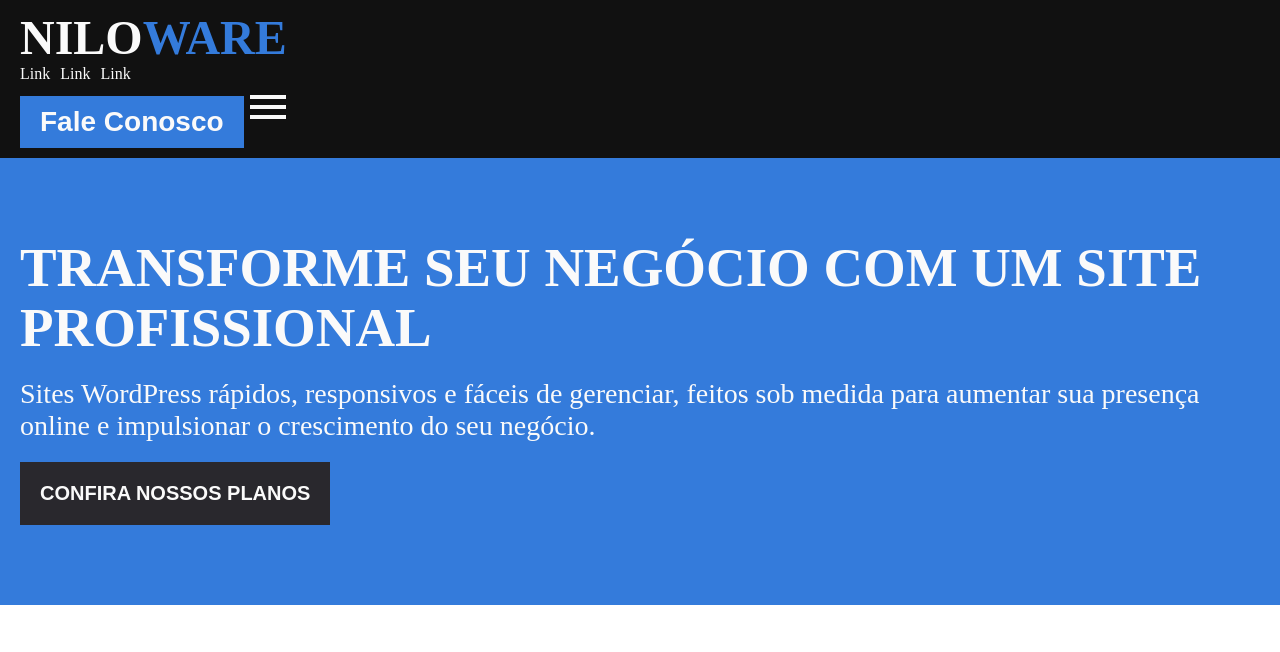
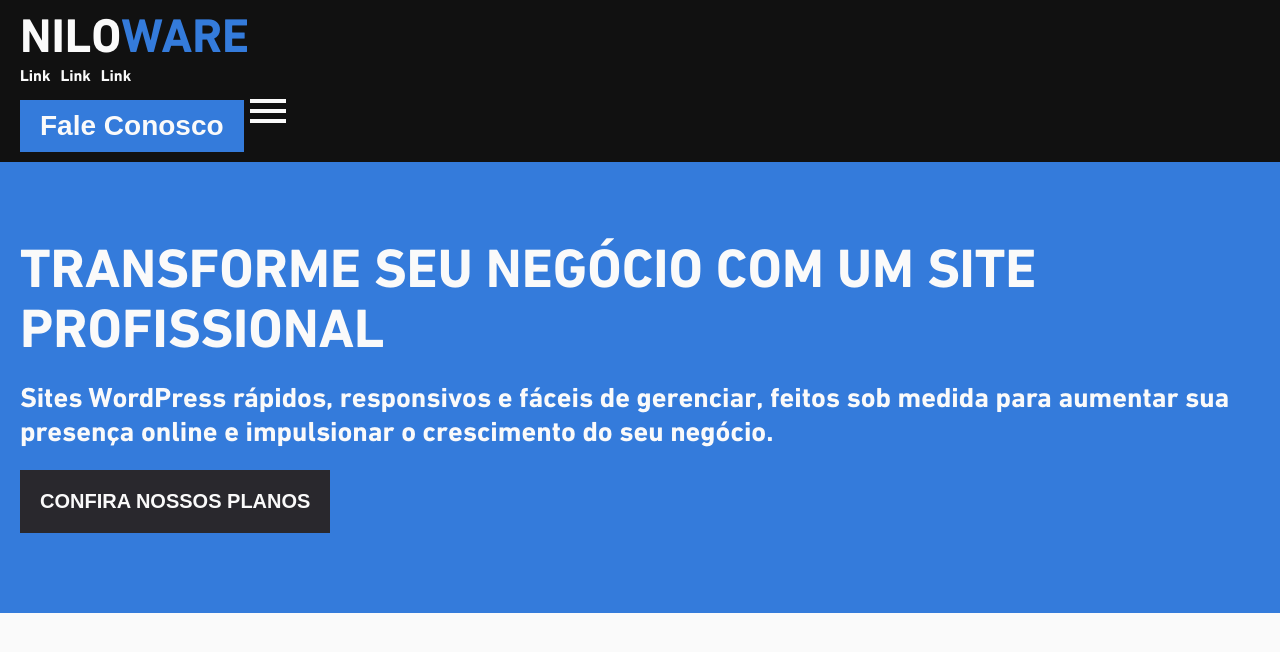
Before and after one commit to mjuliamiosso/niloware, a Next.js app: page /en/home in a window 1280 px wide. Shown: the top 652 px of the page. Built offline with nearby package versions, Linux system fonts and the light colour scheme; no server answers.

Commit message:
add _mixins, _variables and isolate globals

```diff
--- /dev/null
+++ b/app/styles/_variables.scss
@@ -0,0 +1,16 @@
+// Colors
+$primary: #347BDB;
+$text: #29282D;
+$dark-bg: #111111;
+$light-bg: #FAFAFA;
+$border: #CBCBCB;
+
+// Typography
+$fs-200: 1rem; // 16px
+$fs-300: 1.25rem; // 20px
+$fs-400: 1.5rem; // 24px
+$fs-500: 1.75rem; // 28px
+$fs-600: 2rem; // 32px
+$fs-650: 2.25rem; // 36px
+$fs-700: 3rem; // 48px
+$fs-800: 3.43rem; // 55px
--- a/app/styles/globals.scss
+++ b/app/styles/globals.scss
@@ -1,20 +1,30 @@
-// colors
-$primary: #347BDB;
-$text: #29282D;
-$dark-bg: #111111;
-$light-bg: #FAFAFA;
-$border: #CBCBCB;
+@import './variables';
 
-// typography
-// font-size
-$fs-200: 1rem; //16px
-$fs-300: 1.25rem; //20px
-$fs-400: 1.5rem; //24px
-$fs-500: 1.75rem; //28px
-$fs-600: 2rem; //32px
-$fs-650: 2.25rem; //32px
-$fs-700: 3rem; //48px
-$fs-800: 3.43rem; //55px
+// Fonts
+@font-face {
+    font-family: 'Dinnextw1g';
+    src: url('/fonts/dinnextw1g-bold.otf') format('opentype');
+    font-weight: bold;
+    font-style: normal;
+}
+
+@font-face {
+    font-family: 'Tungsten';
+    src: url('/fonts/tungsten-light.woff2') format('woff2'),
+        url('/fonts/tungsten-light.woff') format('woff');
+    font-weight: 300;
+    font-style: normal;
+}
+
+html {
+    font-family: 'Dinnextw1g', sans-serif;
+}
+
+body {
+    margin: 0;
+    padding: 0;
+    background-color: $light-bg;
+}
 
 .light {
     --background-color: #ffffff;
```
Also changed, not shown: app/styles/_mixins.scss (added).
